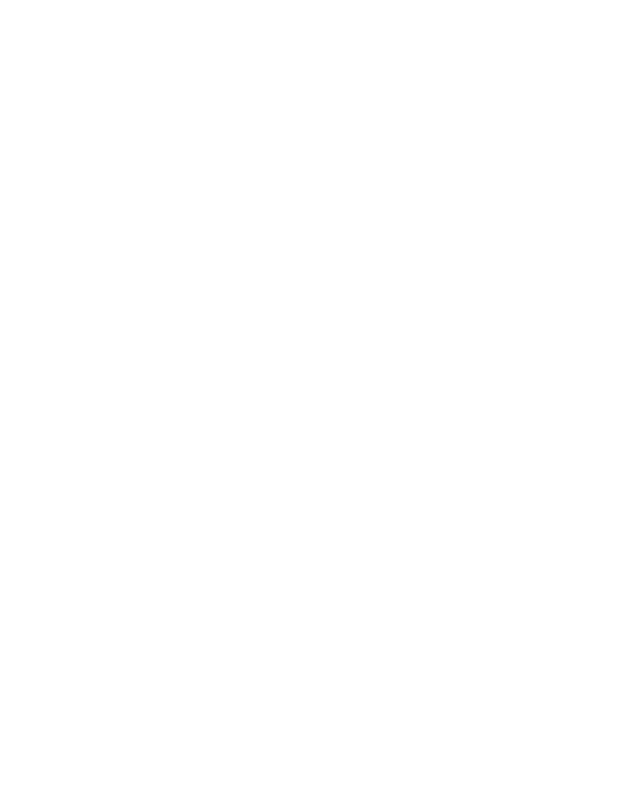
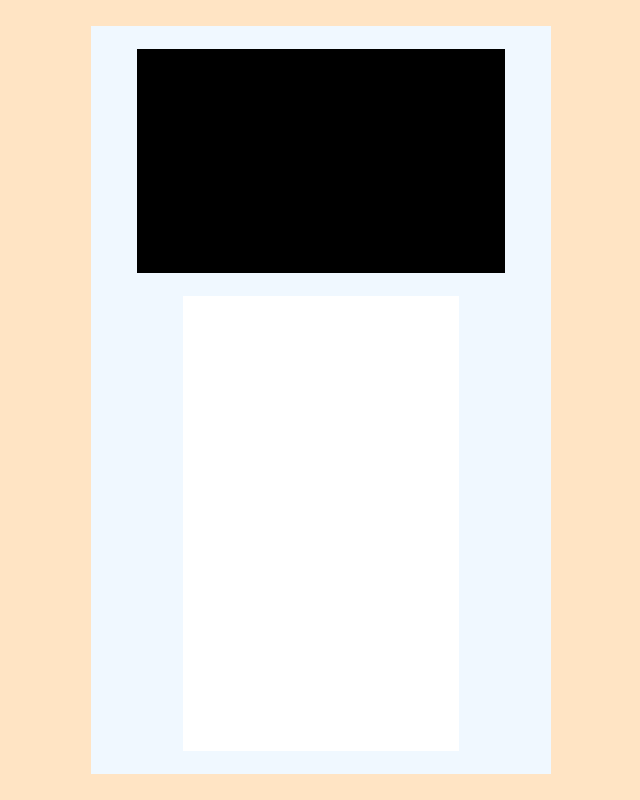
Before and after one commit to YSM-0/calculator, a plain HTML site: page index.html in a window 1280 px wide. Shown: the whole page, without its empty margins (319-959 px from the left). Drawn offline with Linux system fonts and the light colour scheme.

Commit message:
calculator base without buttons

```diff
--- a/index.html
+++ b/index.html
@@ -9,6 +9,12 @@
     <script src="/script.js" defer></script>
 </head>
 <body>
-
+    <div class="main-container">
+        <div class="calculator-container">
+            <div class="screen"></div>
+            <div class="keyboard">
+            </div>
+        </div>
+    </div>
 </body>
 </html>
--- a/script.js
+++ b/script.js
@@ -13,3 +13,15 @@ const multiply = function(a, b) {
 const divide = function(a, b) {
     return a / b;
 }
+
+const operate = function(operator, a, b) {
+    if (operator === '+') {
+        return add(a, b);
+    } else if (operator === '-') {
+        return subtract(a, b);
+    } else if (operator === '*') {
+        return multiply(a, b);
+    } else if (operator === '/') {
+        return divide(a, b);
+    }
+}
--- a/style.css
+++ b/style.css
@@ -0,0 +1,41 @@
+/* Calculator Style */
+
+.main-container{
+    position: absolute;
+    top: 0;
+    left: 0;
+    height: 100%;
+    width: 100%;
+    background-color: bisque;
+    display: flex;
+}
+
+.calculator-container{
+    background-color: aliceblue;
+    flex: 1;
+    margin-left: 32%;
+    margin-right: 32%;
+    margin-top: 2%;
+    margin-bottom: 2%;
+    display: flex;
+    flex-direction: column;
+}
+
+.screen{
+    background-color: black;
+    flex: 0, 1;
+    height: 30%;
+    margin-left: 10%;
+    margin-right: 10%;
+    margin-top: 5%;
+}
+
+.keyboard{
+    background-color: white;
+    flex: 1;
+    margin-left: 20%;
+    margin-right: 20%;
+    margin-top: 5%;
+    margin-bottom: 5%;
+    display: flex;
+}
```
